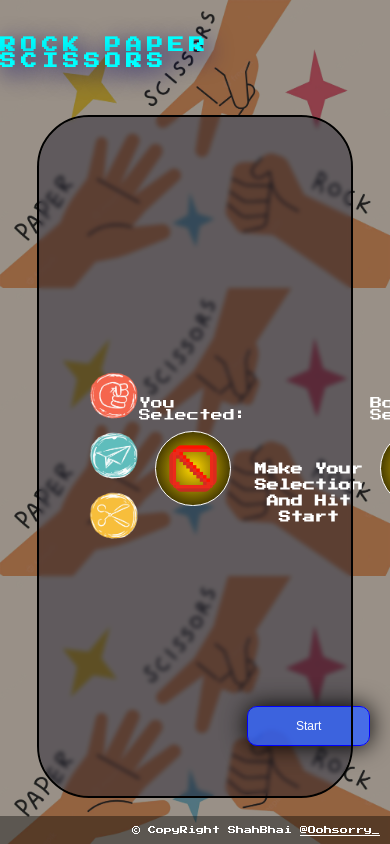
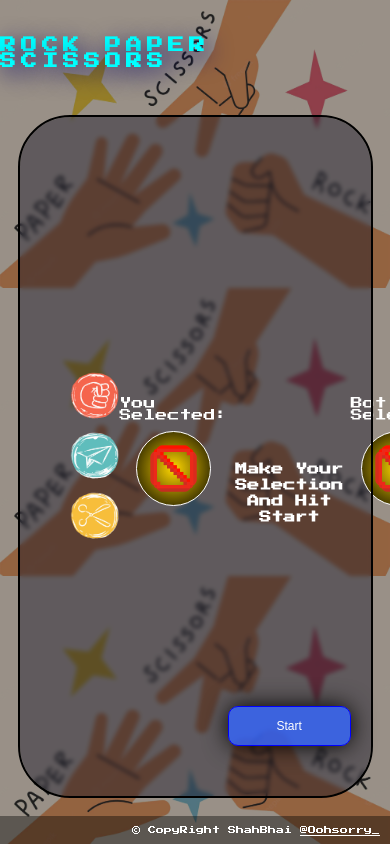
Before and after one commit to OohSorry9/rockPaperScissors, a plain HTML site: page index.html in a window 390 px wide. Shown: the top 844 px of the page. Drawn offline with Linux system fonts and the light colour scheme; a web font is replaced by a local one.

Commit message:
Update styles.css

```diff
--- a/styles.css
+++ b/styles.css
@@ -219,4 +219,7 @@ footer a:hover {
     header h1{
         font-size: 1rem;
     }
+    .game {
+    width: 90%
 }
+}
```
